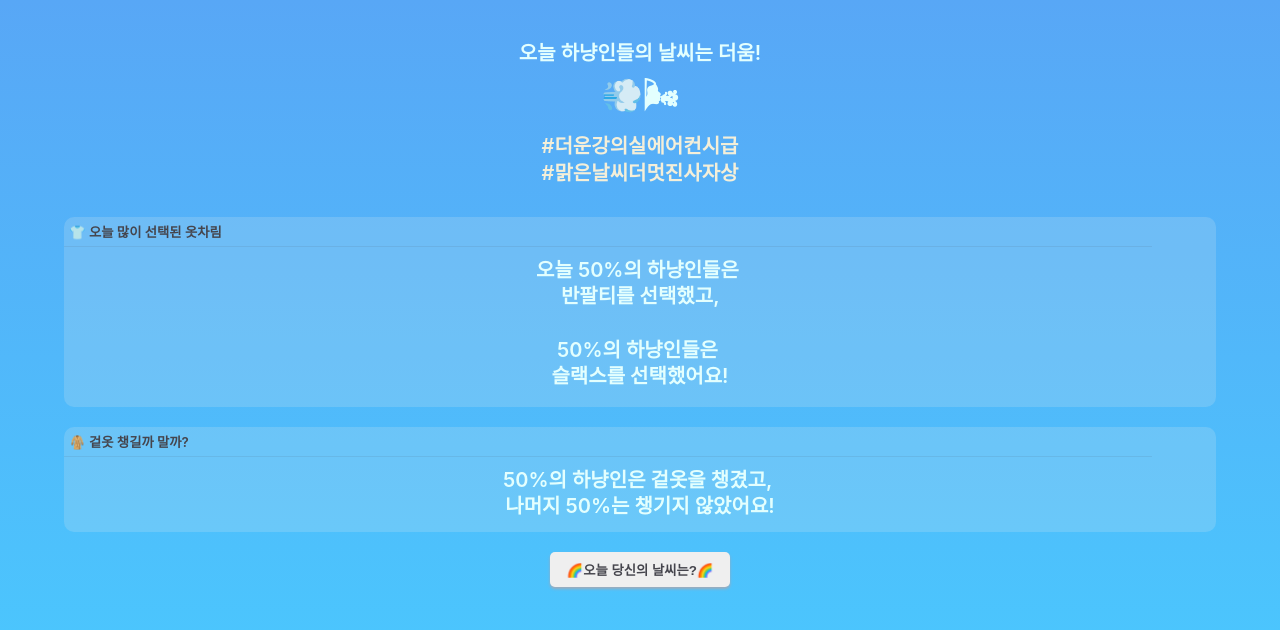
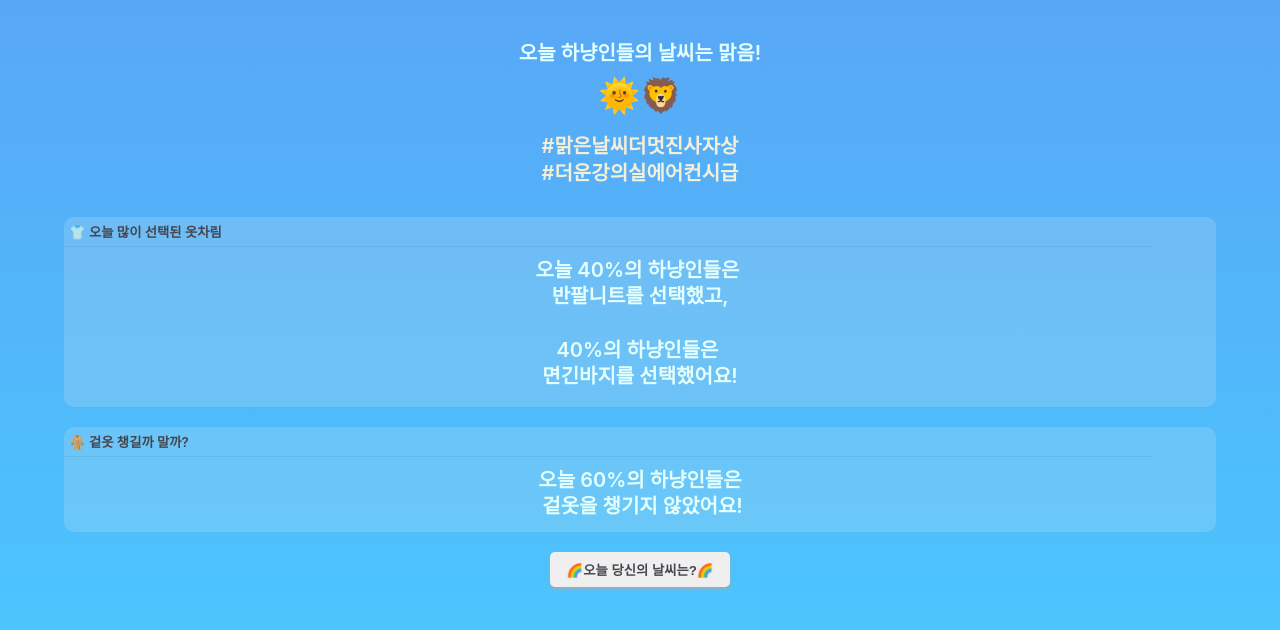
Before and after one commit to cria2000/weather_for_hanyang, a React (Create React App) app: page / in a window 1280 px wide. Shown: the top 630 px of the page. Built offline with nearby package versions, Linux system fonts and the light colour scheme.

Commit message:
220524 1시 update

```diff
--- a/src/MainPage.tsx
+++ b/src/MainPage.tsx
@@ -15,8 +15,8 @@ export const MainPage = (props: Props) => {
 
     return (
         <div className="main_page">
-            <MainWeather mainWeather={12} secondWeather={0}/>
-            <MainClothes top={1} pants={5} bringOuter={false} topPercentage={50} pantsPercentage={50} bringOuterPercentage={50}/>
+            <MainWeather mainWeather={0} secondWeather={12}/>
+            <MainClothes top={13} pants={6} bringOuter={false} topPercentage={40} pantsPercentage={40} bringOuterPercentage={60}/>
             <button className="weather_button" onClick={handleClickButton}>{messages.askOpinion}</button>
         </div>
     );
```
